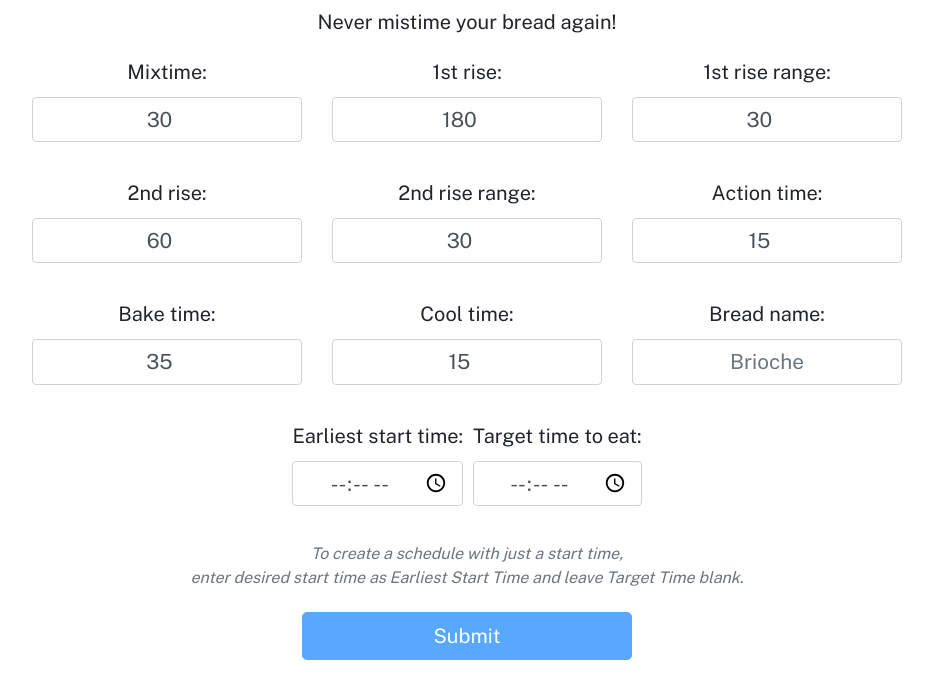
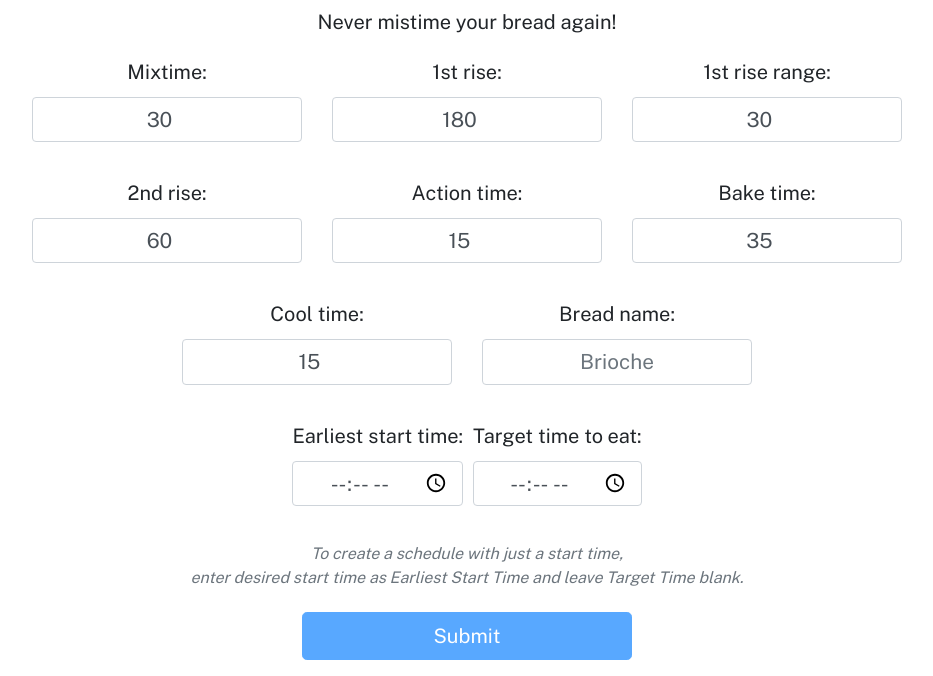
Before and after one commit to jakebox/breadsched, a Flask app: page / in a window 1280 px wide. Shown: the part 159-835 px from the top of the page, without its empty margins (173-1106 px from the left). Run offline with Flask 2, Linux system fonts and the light colour scheme; some libraries are stand-ins or nearby versions.

Commit message:
Make getting times from form use dict

```diff
--- a/app/templates/index.html
+++ b/app/templates/index.html
@@ -16,13 +16,13 @@
                         <div class="form-row mx-auto justify-content-center">
                             <div class="row align-items-end">
                                 <div class="col-4">
-                                    <label for="mixtime">Mixtime:</label>
-                                    <input name="mixtime" class="form-control" id="mixtime" type="number" value="30"><br>
+                                    <label for="mixing_time">Mixtime:</label>
+                                    <input name="mixing_time" class="form-control" id="mixing_time" type="number" value="30"><br>
                                 </div>
 
                                 <div class="col-4">
-                                    <label for="first_rise">1st rise:</label>
-                                    <input name="first_rise" class="form-control" id="first_rise" type="number" value="180"><br>
+                                    <label for="rise0">1st rise:</label>
+                                    <input name="rise0" class="form-control" id="rise0" type="number" value="180"><br>
                                 </div>
 
                                 <div class="col-4">
@@ -36,34 +36,29 @@
                             <div class="row align-items-end">
                                 <div class="col-4">
                                     <label for="Second rise">2nd rise:</label>
-                                    <input name="second_rise" class="form-control" id="second_rise" type="number" value="60"><br>
-                                </div>
-
-                                <div class="col-4">
-                                    <label for="second_rise_range">2nd rise range:</label>
-                                    <input name="second_rise_range" class="form-control" id="second_rise_range" type="number" value="30"><br>
+                                    <input name="rise1" class="form-control" id="rise1" type="number" value="60"><br>
                                 </div>
 
                                 <div class="col-4">
                                     <label for="action_time">Action time:</label>
                                     <input name="action_time" class="form-control" id="action_time" type="number" value="15"><br>
                                 </div>
+
+                                <div class="col-4">
+                                    <label for="bake_time">Bake time:</label>
+                                    <input name="bake_time" class="form-control" id="bake_time" type="number" value="35"><br>
+                                </div>
                             </div>
                         </div>
 
                         <div class="form-row mx-auto justify-content-center">
                             <div class="row align-items-end">
-                                <div class="col-4">
-                                    <label for="bake_time">Bake time:</label>
-                                    <input name="bake_time" class="form-control" id="bake_time" type="number" value="35"><br>
-                                </div>
-
-                                <div class="col-4">
+                                <div class="col-6">
                                     <label for="cool_time">Cool time:</label>
                                     <input name="cool_time" class="form-control" id="cool_time" type="number" value="15"><br>
                                 </div>
 
-                                <div class="col-4">
+                                <div class="col-6">
                                     <label for="bread_kind">Bread name:</label>
                                     <input name="bread_kind" class="form-control" id="bread_kind" type="text" placeholder="Brioche" autocomplete="off" onKeyUp="formChecking()"><br>
                                 </div>
--- a/app/views.py
+++ b/app/views.py
@@ -9,21 +9,18 @@ def index():
    if request.method == "GET":
       return render_template('index.html')
    else:
-      # TODO - compact this/optimize
+
+      times = {"mixing_time": "", "rise0": "",
+               "action_time": "", "rise1": "", "bake_time": "",
+               "cool_time": ""}
+
+      for key, value in times.items():
+         times[key] = int(request.form.get(key))
+
       bread_kind = str(request.form.get("bread_kind"))
-      mixtime = int(request.form.get("mixtime"))
-      first_rise = int(request.form.get("first_rise"))
       first_rise_range = int(request.form.get("first_rise_range"))
-      second_rise = int(request.form.get("second_rise"))
-      action_time = int(request.form.get("action_time"))
-      bake_time = int(request.form.get("bake_time"))
-      cool_time = int(request.form.get("cool_time"))
       target_time = str(request.form.get("target_time"))
       minimum_start_time = str(request.form.get("minimum_start_time"))
-
-      times = {"mixing_time": mixtime, "rise0": first_rise,
-               "action_time": action_time, "rise1": second_rise, "bake_time": bake_time,
-               "cool_time": cool_time}
 
       bread = Bread(target_time, minimum_start_time, "Challah", times, first_rise_range)
 
@@ -34,8 +31,6 @@ def index():
          print("Failed, error out.")
          return render_template("index.html", error="time_error")
       else:
-         print("Original first rise:", first_rise, "| Adjusted first rise:", bread.times.get('rise0'))
-
          if target_time != "":
             print("We've got a target time")
             latest_possible_start = bread.calc_lps()
```
Also changed, not shown: 1 other file.
